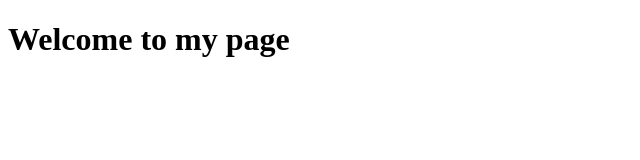
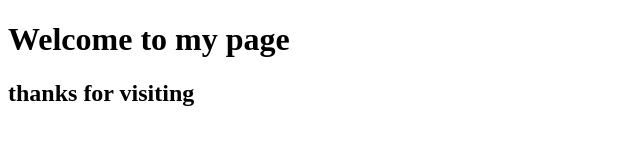
Before and after one commit to avinashv550/new1, a plain HTML site: page index.html in a window 1280 px wide. Shown: the whole page, without its empty margins (0-640 px from the left). Drawn offline with Linux system fonts and the light colour scheme.

Commit message:
Update index.html

```diff
--- a/index.html
+++ b/index.html
@@ -5,5 +5,6 @@
 </head>
 <body>
 <h1> Welcome to my page </h1>
+  <h2>thanks for visiting </h2>
 </body>
 </html>
```
